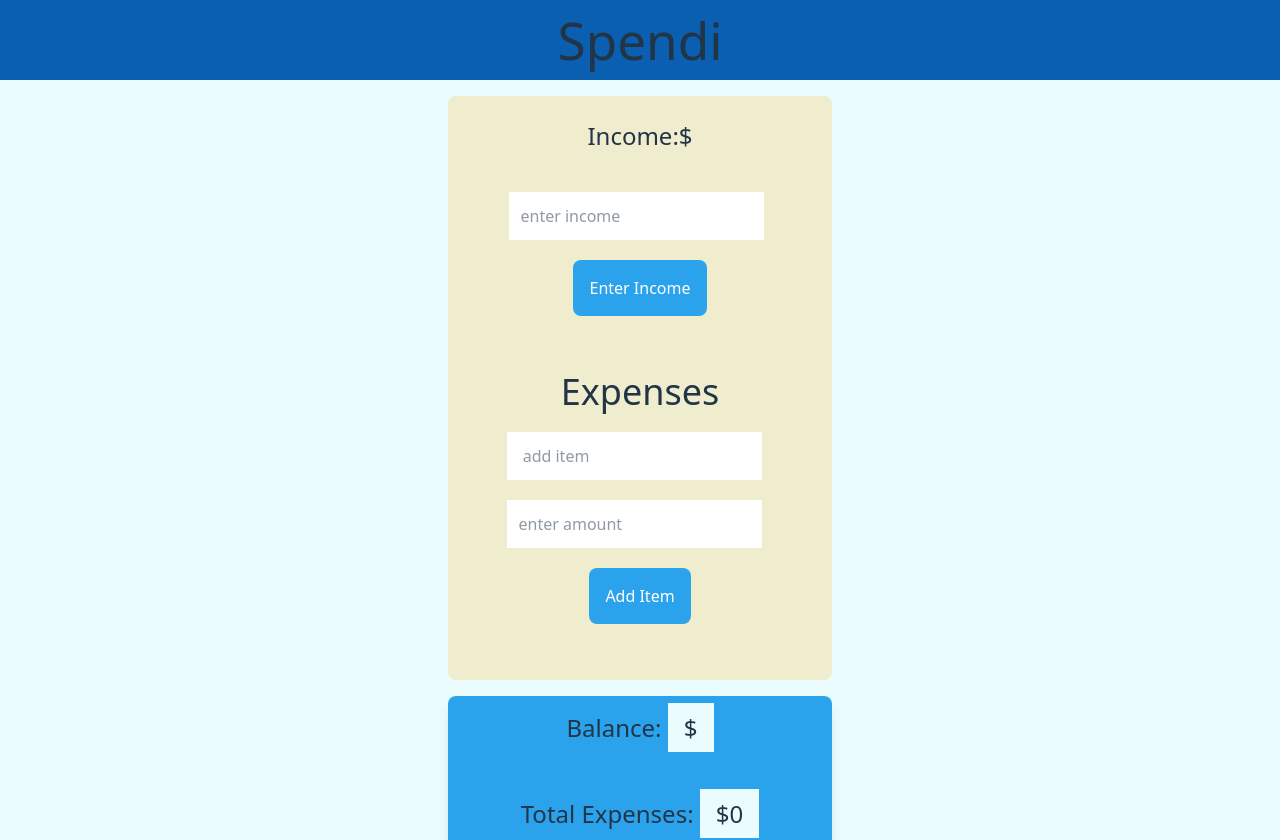
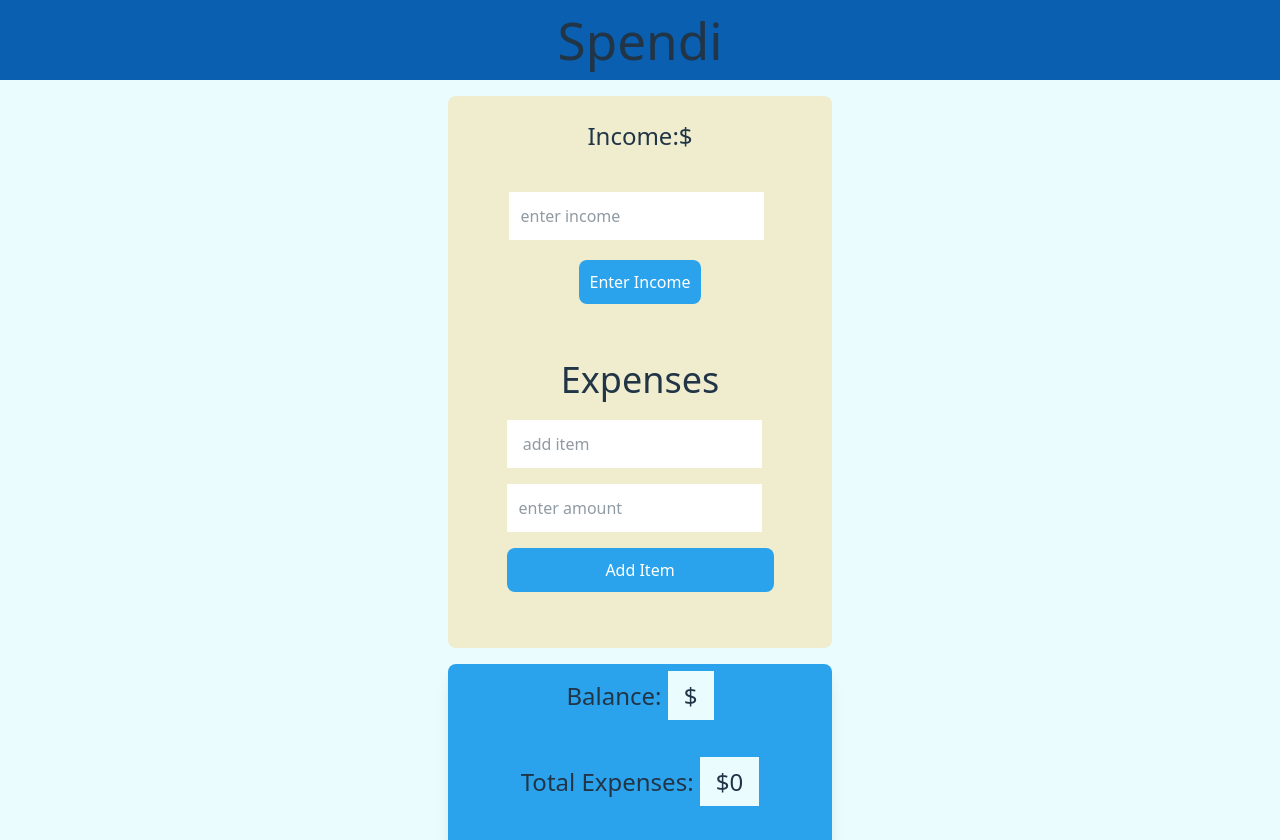
Before and after one commit to azongoismail/Spendi-react-app, a React (Vite) app: page / in a window 1280 px wide. Shown: the top 840 px of the page. Built offline with nearby package versions, Linux system fonts and the light colour scheme.

Commit message:
styled the expenses form

```diff
--- a/src/App.css
+++ b/src/App.css
@@ -15,6 +15,6 @@ body {
     border-radius: none;
     border: none;
     color:white;
-    padding: 16px;
+    padding: 10px;
     outline: none;
 }
--- a/src/Components/Income.jsx
+++ b/src/Components/Income.jsx
@@ -98,9 +98,12 @@ setTotalExpenses(preTotal => preTotal + newAmount);
 
       <form action="" onSubmit={handleExpensesSubmit} className='flex flex-col gap-5 my-4 items-center'>
           <h2 className='text-4xl'>Expenses</h2>
-        <input type="text" value={item} className=" bg-white p-3 mr-3" placeholder=' add item' onChange={(e) => setItem(e.target.value)} />
-        <input type="number" value={amount} className=" bg-white p-3 mr-3" placeholder='enter amount' onChange={(e) => setAmount(e.target.value)}/>
-        <button className="add-item-btn">Add Item</button>
+          <div className='flex flex-col gap-4'>
+          <input type="text" value={item} className=" bg-white p-3 mr-3" placeholder=' add item' onChange={(e) => setItem(e.target.value)} />
+          <input type="number" value={amount} className=" bg-white p-3 mr-3" placeholder='enter amount' onChange={(e) => setAmount(e.target.value)}/>
+          <button className="add-item-btn">Add Item</button>
+          </div>
+
       </form>
 
       {
```
